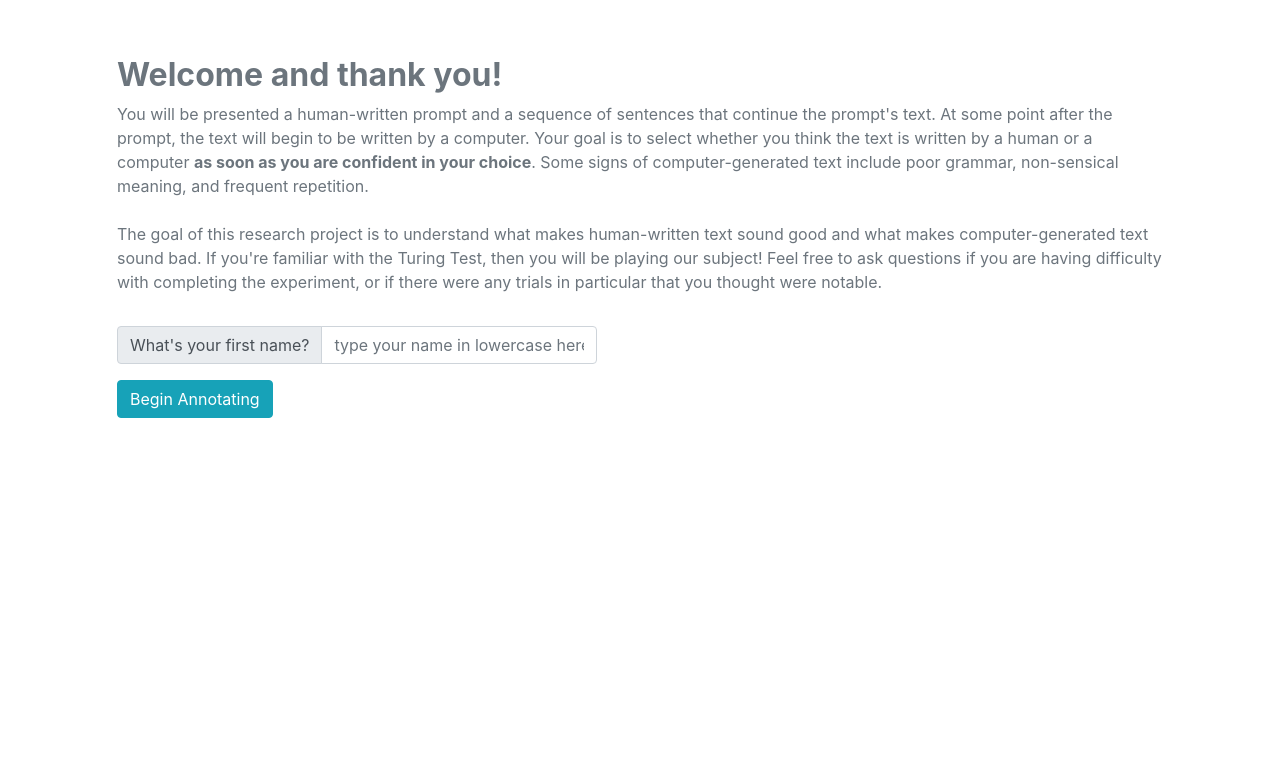
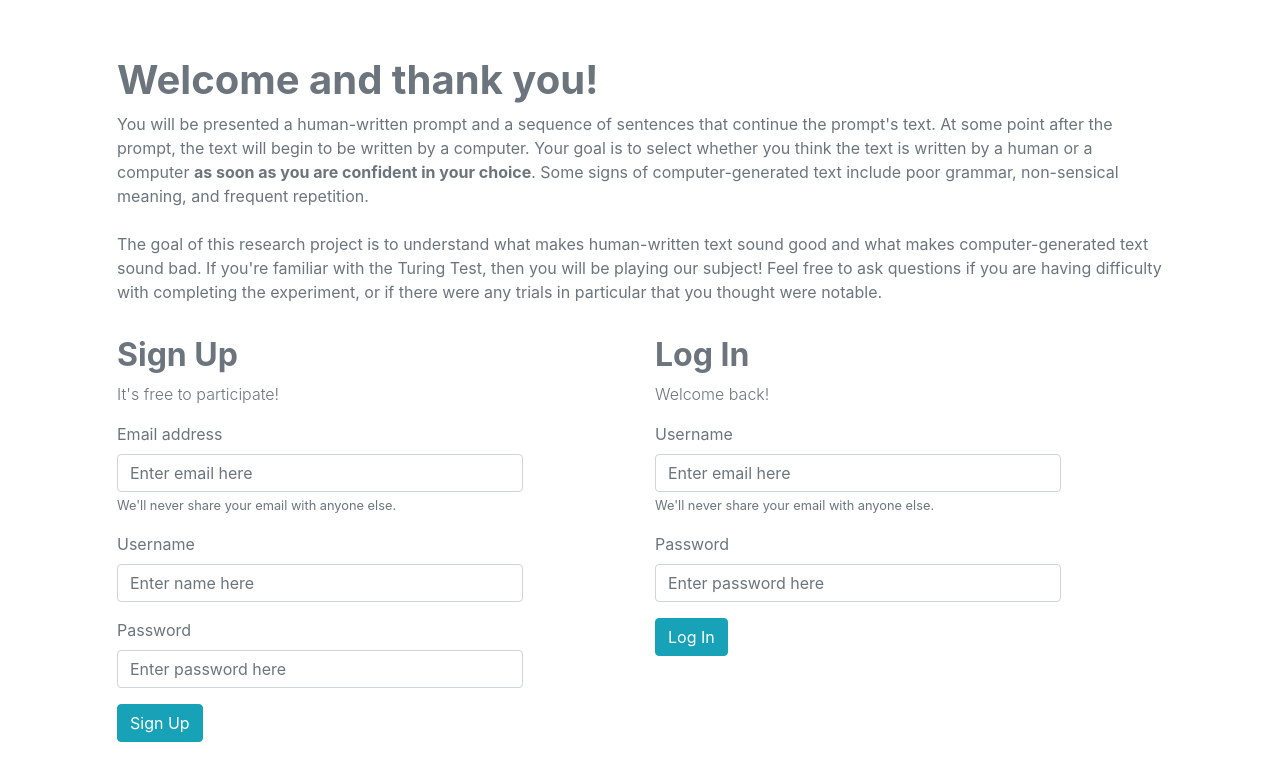
Before and after one commit to kirubarajan/roft, a Django app: page / in a window 1280 px wide. Shown: the top 781 px of the page. Run offline with Django 3.2, Linux system fonts and the light colour scheme; some libraries are stand-ins or nearby versions.

Commit message:
Add signup/login forms

```diff
--- a/annotation/core/templates/onboard.html
+++ b/annotation/core/templates/onboard.html
@@ -16,7 +16,7 @@
         <div class="col-md" />
         <div class="col-md" style="padding: 2rem">
           <br />
-          <h2 class="text-muted"> <strong> Welcome and thank you! </strong> </h2>
+          <h1 class="text-muted"> <strong> Welcome and thank you! </strong> </h1>
           <p class="text-muted" style="margin-bottom: 2rem;">
             You will be presented a human-written prompt and a sequence of sentences that continue the prompt's text. At some point after the prompt, the text will begin to be written by a computer.
             Your goal is to select whether you think the text is written by a human or a computer <strong>as soon as you are confident in your choice</strong>.
@@ -27,6 +27,7 @@
             If you're familiar with the Turing Test, then you will be playing our subject!
             Feel free to ask questions if you are having difficulty with completing the experiment, or if there were any trials in particular that you thought were notable.
           </p>
+          <!--
           <form action="/annotate" method="GET">
             <div class="input-group mb-3" style="width: 30rem">
               <div class="input-group-prepend">
@@ -36,6 +37,48 @@
             </div>
             <input type="submit" class="btn btn-info" value="Begin Annotating" />
           </form>
+          -->
+
+          <div class="row">
+            <div class="col-md-6">
+              <h2 class="text-muted"> <strong> Sign Up </strong> </h2>
+              <p class="text-muted" style="font-weight: 300">It's free to participate!</p>
+              <form style="width: 80%" action="/signup/" method="POST">
+                {% csrf_token %}
+                <div class="form-group">
+                  <label class="text-muted" for="exampleInputEmail1">Email address</label>
+                  <input name="email" type="email" class="form-control" id="exampleInputEmail1" aria-describedby="emailHelp" placeholder="Enter email here">
+                  <small id="emailHelp" class="form-text text-muted">We'll never share your email with anyone else.</small>
+                </div>
+                <div class="form-group">
+                  <label class="text-muted" for="exampleInputEmail1">Username</label>
+                  <input name="username" type="text" class="form-control" id="exampleInputEmail1" aria-describedby="emailHelp" placeholder="Enter name here">
+                </div>
+                <div class="form-group">
+                  <label class="text-muted" for="exampleInputPassword1">Password</label>
+                  <input name="password" type="password" class="form-control" id="exampleInputPassword1" placeholder="Enter password here">
+                </div>
+                <button type="submit" class="btn btn-info">Sign Up</button>
+              </form>
+            </div>
+            <div class="col-md-6">
+              <h2 class="text-muted"> <strong> Log In </strong> </h2>
+              <p class="text-muted" style="font-weight: 300">Welcome back!</p>
+              <form style="width: 80%" action="/login/" method="POST">
+                {% csrf_token %}
+                <div class="form-group">
+                  <label class="text-muted" for="exampleInputEmail1">Username</label>
+                  <input name="username"  ype="text" class="form-control" id="exampleInputEmail1" aria-describedby="emailHelp" placeholder="Enter email here">
+                  <small id="emailHelp" class="form-text text-muted">We'll never share your email with anyone else.</small>
+                </div>
+                <div class="form-group">
+                  <label class="text-muted" for="exampleInputPassword1">Password</label>
+                  <input name="password" type="password" class="form-control" id="exampleInputPassword1" placeholder="Enter password here">
+                </div>
+                <button type="submit" class="btn btn-info">Log In</button>
+              </form>
+            </div>
+          </div>
         </div>
         <div class="col-md" />
       </div>
```
